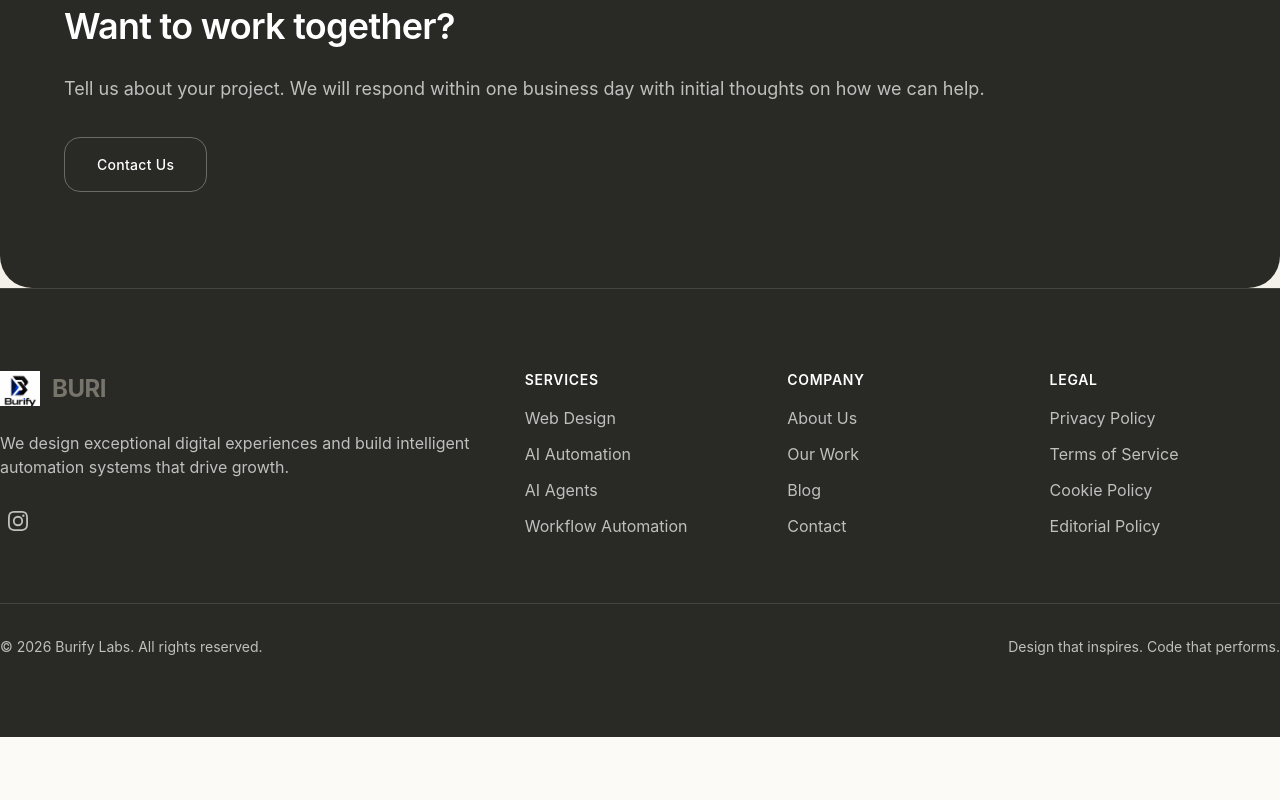
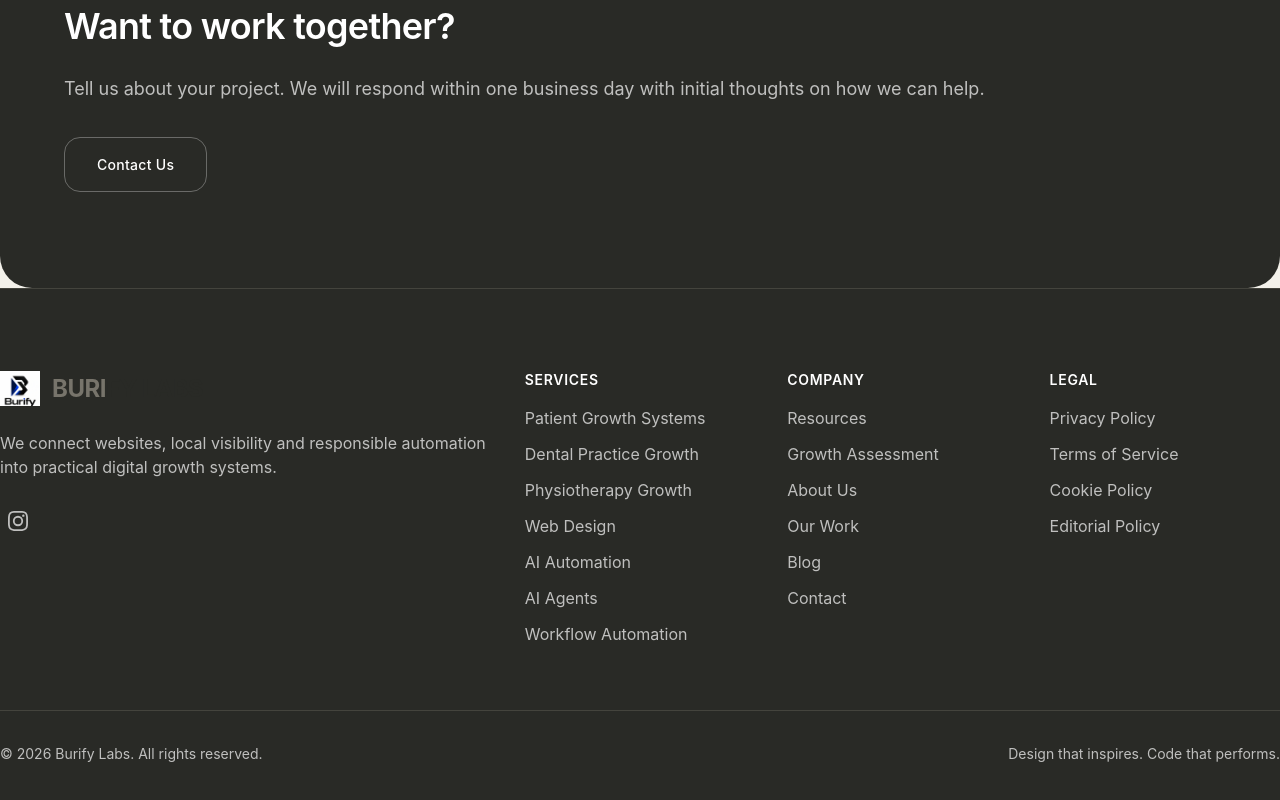
Before and after one commit to burifydesigns-design/burify-labbs2, a Next.js app: page /about in a window 1280 px wide. Shown: the part 3850-4650 px from the top of the page. Before the commit the page ends 4587 px from the top, so only its background shows below. Built offline with nearby package versions, Linux system fonts and the light colour scheme; no server answers.

Commit message:
Complete brand system, navigation, SEO and sitemap updates

```diff
--- a/components/layout/Footer.tsx
+++ b/components/layout/Footer.tsx
@@ -17,6 +17,9 @@ interface FooterProps {
 }
 
 const services: FooterLink[] = [
+  { label: "Patient Growth Systems", href: "/patient-growth" },
+  { label: "Dental Practice Growth", href: "/industries/dental-practices" },
+  { label: "Physiotherapy Growth", href: "/industries/physiotherapy" },
   { label: "Web Design", href: "/services/web-design" },
   { label: "AI Automation", href: "/services/ai-automation" },
   { label: "AI Agents", href: "/services/ai-agents" },
@@ -24,6 +27,8 @@ const services: FooterLink[] = [
 ];
 
 const company: FooterLink[] = [
+  { label: "Resources", href: "/resources" },
+  { label: "Growth Assessment", href: "/growth-assessment" },
   { label: "About Us", href: "/about" },
   { label: "Our Work", href: "/work" },
   { label: "Blog", href: "/blog" },
@@ -66,7 +71,7 @@ export function Footer({ variant = "dark" }: FooterProps) {
             <div className="lg:col-span-2">
               <Logo variant="light" size="md" showText={true} />
               <p className={`mt-4 text-body ${textClass} max-w-sm`}>
-                We design exceptional digital experiences and build intelligent automation systems that drive growth.
+                We connect websites, local visibility and responsible automation into practical digital growth systems.
               </p>
               <div className="flex gap-4 mt-6">
                 {socialLinks.map((social) => (
```
